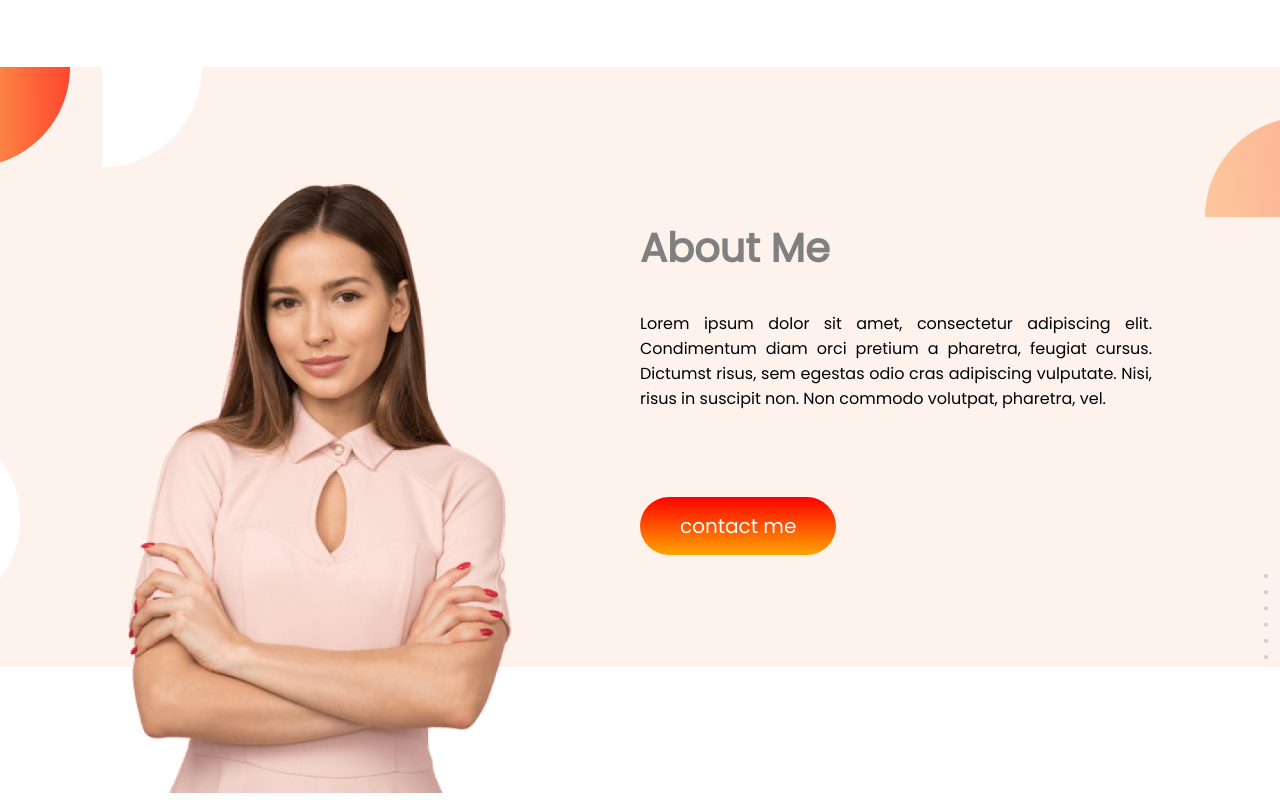
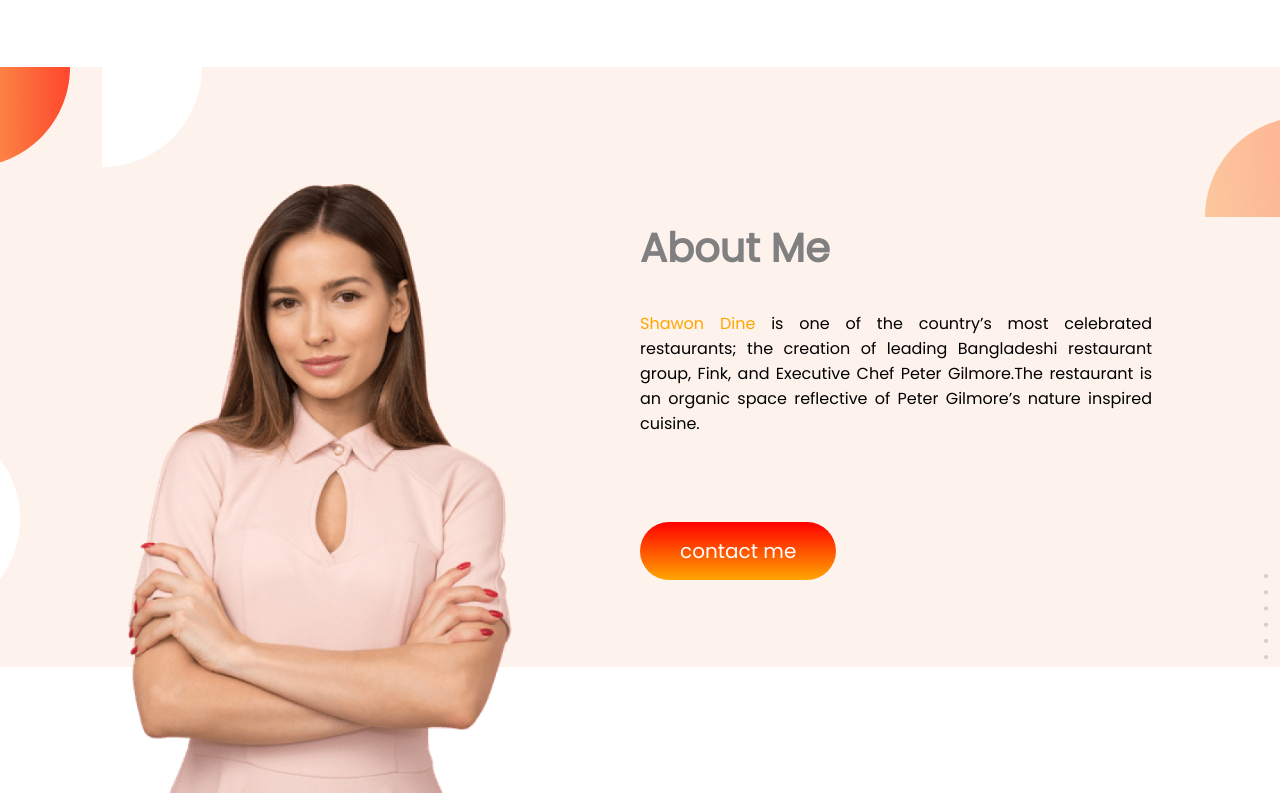
Before and after one commit to Saleh-Ahmed-Shawon/food-assignment, a plain HTML site: page index.html in a window 1280 px wide. Shown: the part 689-1489 px from the top of the page. Drawn offline with Linux system fonts and the light colour scheme.

Commit message:
section 2

```diff
--- a/index.html
+++ b/index.html
@@ -5,7 +5,7 @@
     <meta charset="UTF-8">
     <meta http-equiv="X-UA-Compatible" content="IE=edge">
     <meta name="viewport" content="width=device-width, initial-scale=1.0">
-    <title>Food World</title>
+    <title>Shawon Dine</title>
     <link rel="preconnect" href="https://fonts.googleapis.com">
     <link rel="preconnect" href="https://fonts.gstatic.com" crossorigin>
     <link href="https://fonts.googleapis.com/css2?family=Poppins&display=swap" rel="stylesheet">
@@ -33,11 +33,12 @@
     </div>
     <div class="about-div">
         <h2>About Me</h2>
-        <p class="about-paragraph">Lorem ipsum dolor sit amet, consectetur adipiscing
-            elit. Condimentum diam orci pretium a pharetra,
-            feugiat cursus. Dictumst risus, sem egestas odio cras
-            adipiscing vulputate. Nisi, risus in suscipit non. Non
-            commodo volutpat, pharetra, vel.</p>
+        <p class="about-paragraph"> <span class="orange-color">Shawon Dine</span> is one of the country’s most
+            celebrated restaurants; the
+            creation of
+            leading
+            Bangladeshi restaurant group, Fink, and Executive Chef Peter Gilmore.The restaurant is an organic space
+            reflective of Peter Gilmore’s nature inspired cuisine.</p>
         <a class="btn" href="https://web.programming-hero.com" target="blank">contact me</a>
     </div>
 </section>
```
